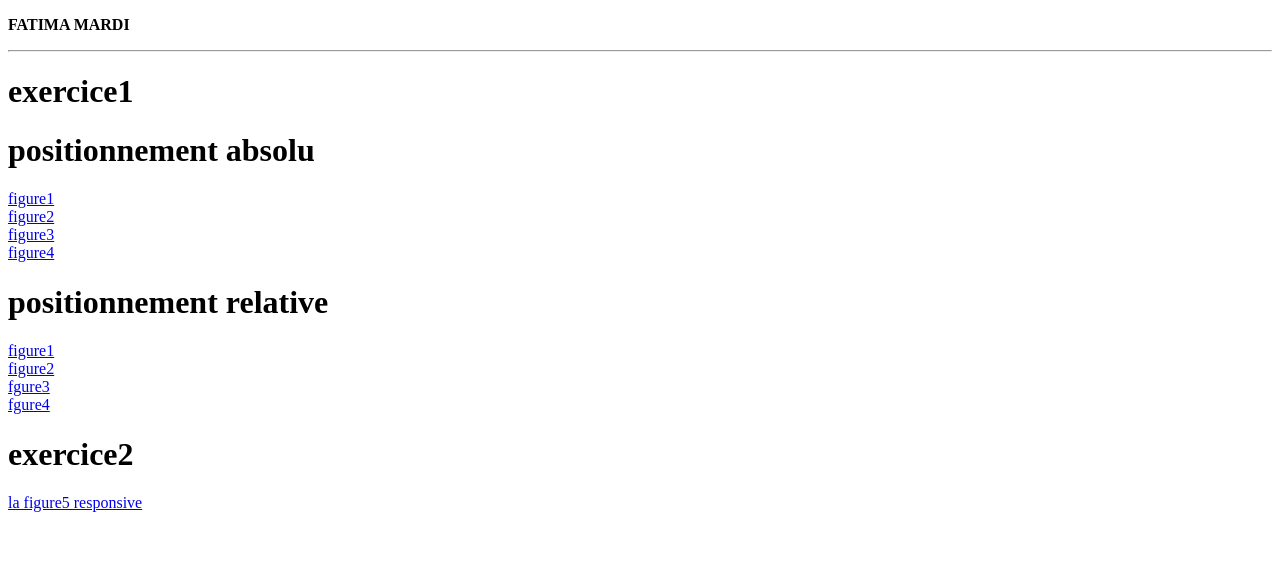
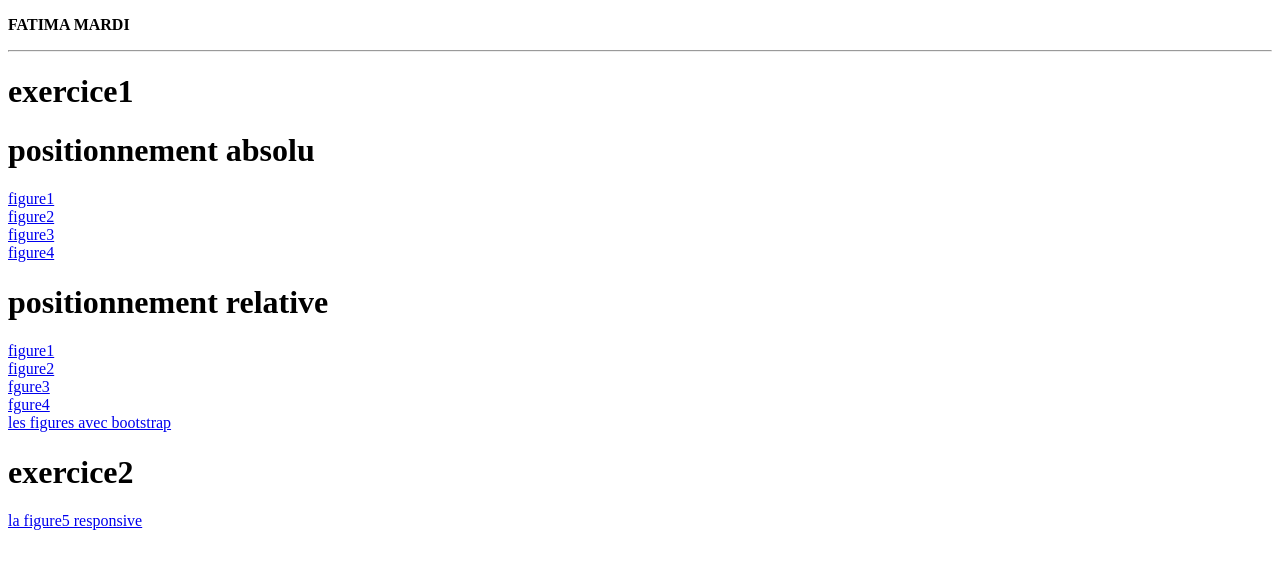
Before and after one commit to 1fatima12/1fatima12.github.io, a plain HTML site: page TP2/index.html in a window 1280 px wide. Drawn offline with Linux system fonts and the light colour scheme.

Commit message:
Update index.html

```diff
--- a/TP2/index.html
+++ b/TP2/index.html
@@ -19,6 +19,9 @@
   <a href="exercice1/relative/fig2.html">figure2</a> <br>
   <a href="exercice1/relative/fig3.html">fgure3</a> <br>
   <a href="exercice1/relative/fig4.html">fgure4</a> <br>
+  <a href="exercice1/POS rela BOOTSTRAP.html">les figures avec bootstrap</a><br>
+
+
   <h1><strong>exercice2</strong></h1>
   <a href="fig5.1.html">la figure5 responsive</a>
 </p>
```
